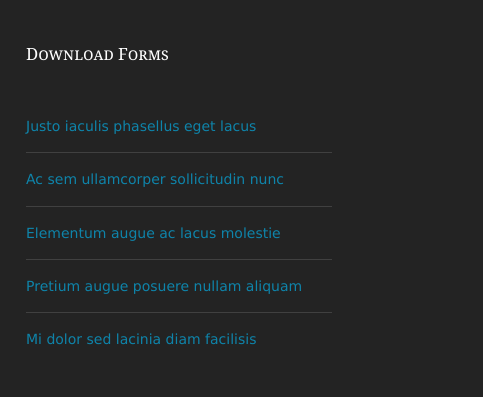
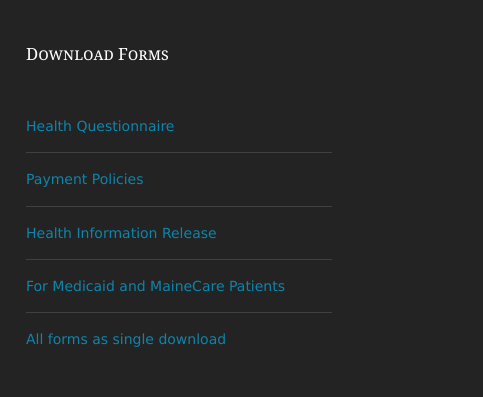
Before and after one commit to chrisfromredfin/purecenter, a website with bundled scripts: page index.html in a window 1280 px wide. Shown: the part 3739-4136 px from the top of the page, 797-1280 px from the left. Built offline with nearby package versions, Linux system fonts and the light colour scheme; files whose address does not match are found by name.

Commit message:
link assets and PDF section

```diff
--- a/index.html
+++ b/index.html
@@ -242,11 +242,11 @@ Licence URI: http://www.os-templates.com/template-terms
     <div class="one_third" id="forms">
       <h6 class="title">Download Forms</h6>
       <ul class="nospace linklist">
-        <li><a href="#">Justo iaculis phasellus eget lacus</a></li>
-        <li><a href="#">Ac sem ullamcorper sollicitudin nunc</a></li>
-        <li><a href="#">Elementum augue ac lacus molestie</a></li>
-        <li><a href="#">Pretium augue posuere nullam aliquam</a></li>
-        <li><a href="#">Mi dolor sed lacinia diam facilisis</a></li>
+        <li><a href="/assets/Health_Questionnaire_and_Intake.pdf">Health Questionnaire</a></li>
+        <li><a href="/assets/Payment_Policies.pdf">Payment Policies</a></li>
+        <li><a href="/assets/Health_Care_Release.pdf">Health Information Release</a></li>
+        <li><a href="/assets/Medicaid_and_Mainecare.pdf">For Medicaid and MaineCare Patients</a></li>
+        <li><a href="/assets/Complete_Intake.pdf">All forms as single download</a></li>
       </ul>
     </div>
     <!-- ################################################################################################ -->
```
Also changed, not shown: 5 other files.
